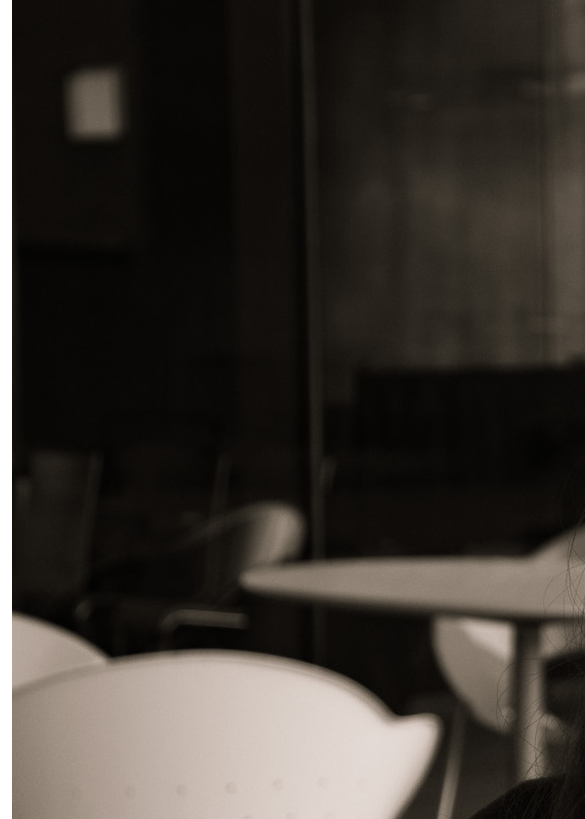
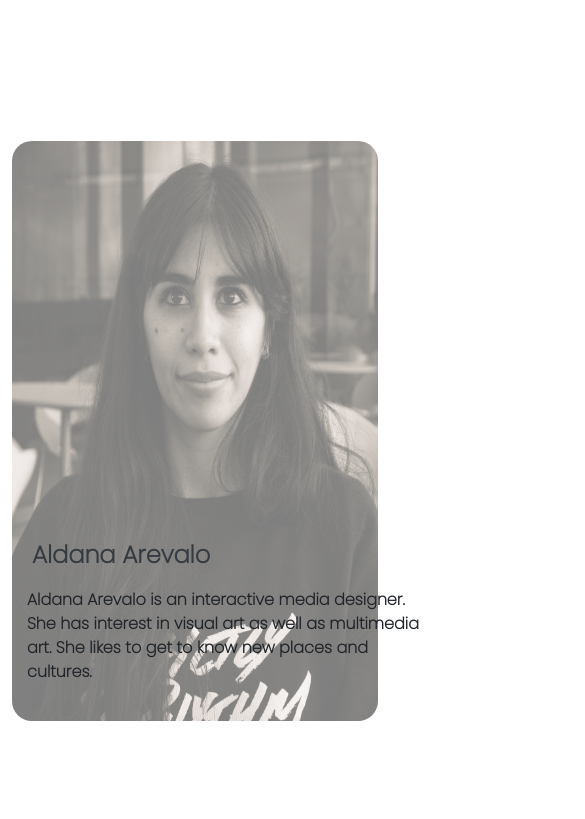
Before and after one commit to arev0007/portfolio, a plain HTML site: page about.html in a window 390 px wide. Shown: the part 281-1100 px from the top of the page, 585 px wide, since content can reach past the window. Drawn offline with nearby package versions, Linux system fonts and the light colour scheme.

Commit message:
Update css

```diff
--- a/about.html
+++ b/about.html
@@ -70,7 +70,7 @@
         <div id="about">
         <!-- Creates a box that contains image and text-->
         <div class="about-content">
-                <img class="about-image" src="images/about/about-profile.jpg" class="img-fluid" alt="profile">
+                <img class="about-image" src="images/about/about-profile-2.jpg" class="img-fluid" alt="profile">
                 <!-- Creates a box for styling purposes-->
                 <div class="bottom-right text-content">
                     <h2>Aldana Arevalo</h2>
--- a/css/main.css
+++ b/css/main.css
@@ -66,6 +66,7 @@ p{
 }
 .container-fluid{
     width: 100%;
+
 }
 /*  set text, font, and size of the menu navigation*/
 nav li a{
@@ -107,19 +108,25 @@ form{
     position: relative;
     padding: 40px;
 }
+
 #contact-form input[type="text"],
 #contact-form input[type="email"],
 #contact-form input[type="text"],
 #contact textarea,
 #contact button[type="submit"] {
     font: 400 12px/16px 'Poppins', sans-serif;
+    width: 100%;
+    border: 1px solid #ccc;
+    background: #FFF;
+    margin: 0 0 5px;
+    padding: 15px;
 }
 form button[type="submit"] {
     cursor: pointer;
     border: none;
     background: #f0f5f0;
     color: var(--bs-black);
-    margin: 10px;
+    margin: 20px;
     padding: 10px;
     font-size: 15px;
   }
@@ -252,19 +259,56 @@ nav li a{
 
 .text-digital{
     position: relative;
-    right: 120px;
+    right: 100px;
 }
+
 .text-video{
     position: relative;
     left: 100px;
 }
 .text-pht{
     position:relative;
-    right:90px;
+    right:70px;
 }
 .text-digital, .text-video, .text-pht{
     width: 100%;
 }
+/****About****/
+.about-content{
+    margin-top: 150px;
+    margin-bottom: 0;
+    padding-bottom: 0;
+ }
+.about-image{
+    width: 100%;
+    height: 580px;
+    opacity: 0.5;
+    border-radius: 20px;
+}
+
+.text-content{
+    width: 420px;
+    position: relative;
+    bottom: 180px;
+    left: 5px;
+ }
+ .text-content h2{
+    font-size: 1.5rem;
+    color: var(--bs-gray-800);
+    font-family: 'Poppins', sans-serif;
+    text-transform:none;
+    font-weight: bold;
+    margin-left: 15px;
+ }
+
+ .about-text{
+    padding: 10px;
+    font-size: 1rem;
+ }
+
+
+
+
 /****Creative****/
 
 .img-ma, .img-sound{
@@ -301,6 +345,9 @@ nav li a{
     /*Home*/
 .nav{
     height: 90px;
+}
+.menu{
+    margin: 20px;
 }
  .banner{
     width: 100%;
@@ -470,5 +517,8 @@ footer{
     margin-left: 30%;
 }
 
+footer{
+    margin-bottom: 0;
+}
 
 }
```
Also changed, not shown: images/about/about-profile-2.jpg (added).
